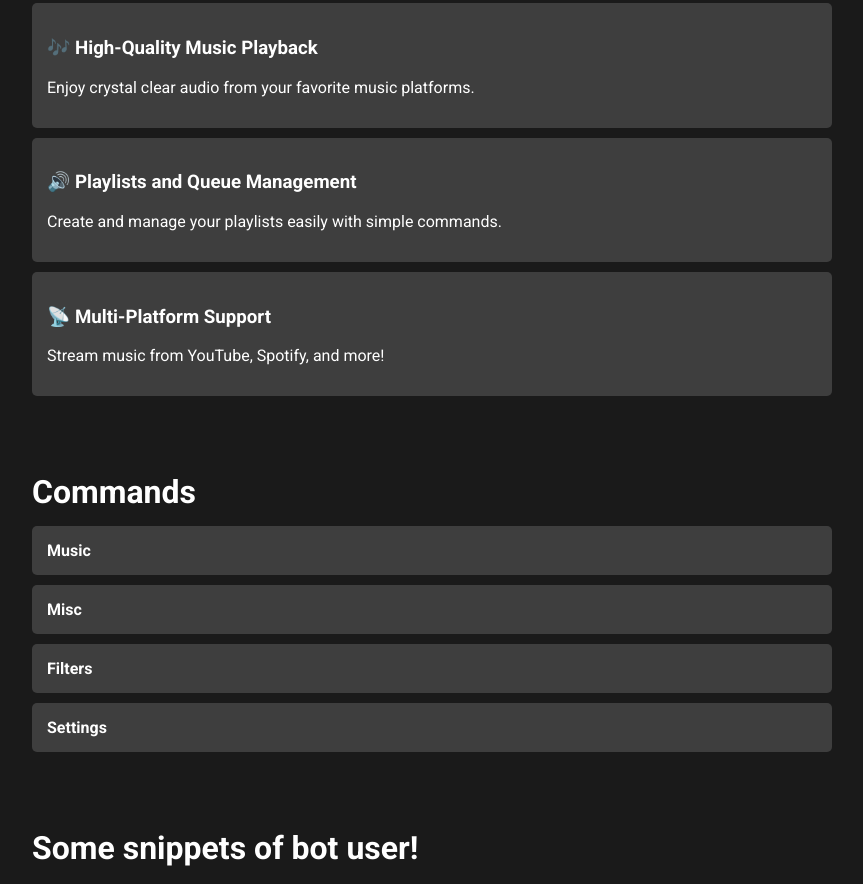
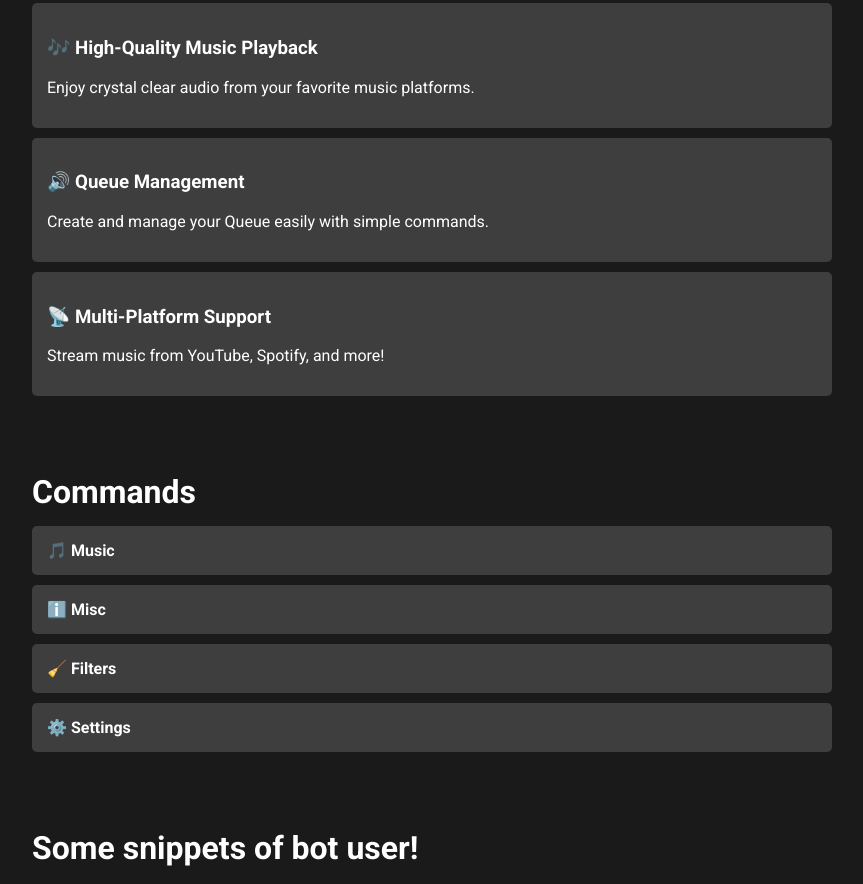
Before and after one commit to R2ALEGEND/Page543, a plain HTML site: page index.html in a window 1280 px wide. Shown: the part 425-1309 px from the top of the page, without its empty margins (208-1071 px from the left). Drawn offline with Linux system fonts and the light colour scheme; grey boxes are pictures that could not be loaded.

Commit message:
Update index.html

```diff
--- a/index.html
+++ b/index.html
@@ -38,8 +38,8 @@
 <p>Enjoy crystal clear audio from your favorite music platforms.</p>
 </div>
 <div class="feature">
-<h3>🔊 Playlists and Queue Management</h3>
-<p>Create and manage your playlists easily with simple commands.</p>
+<h3>🔊 Queue Management</h3>
+<p>Create and manage your Queue easily with simple commands.</p>
 </div>
 <div class="feature">
 <h3>📡 Multi-Platform Support</h3>
@@ -50,7 +50,7 @@
 <section id="commands">
 <h2>Commands</h2>
 <div class="command-category" onclick="toggleCommandList(this)">
-<strong>Music</strong>
+<strong>🎵 Music</strong>
 
 <div class="command-list">
 <p><strong>+backward</strong> - Rewind the song by a custom time or -10 seconds by default.
@@ -96,7 +96,7 @@
 </div>
 </div>
 <div class="command-category" onclick="toggleCommandList(this)">
-<strong>Misc</strong>
+<strong>ℹ️ Misc</strong>
 
 <div class="command-list">
 <p><strong>+eval</strong> - undefined.
@@ -124,7 +124,7 @@
 </div>
 </div>
 <div class="command-category" onclick="toggleCommandList(this)">
-<strong>Filters </strong>
+<strong>🧹 Filters </strong>
 <div class="command-list">
 <p><strong>+balanced</strong> - Apply Balanced Filter to the Music!.
 </p>
@@ -143,7 +143,7 @@
 </div>
 </div>
 <div class="command-category" onclick="toggleCommandList(this)">
-<strong>Settings</strong>
+<strong>⚙️ Settings</strong>
 <div class="command-list">
 <p><strong>+247</strong> - Toggle the 24/7 Mode.
 </p>
```
